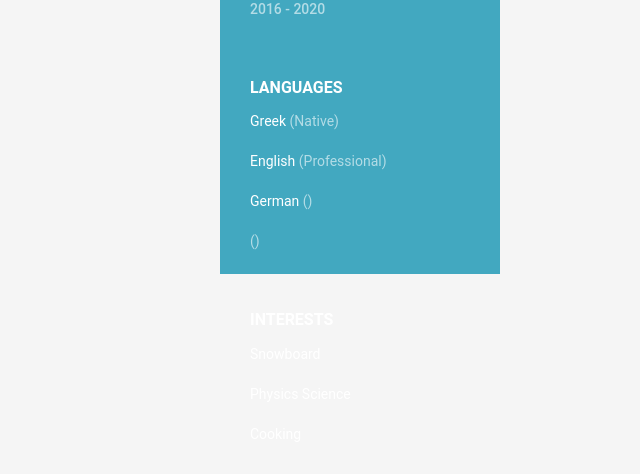
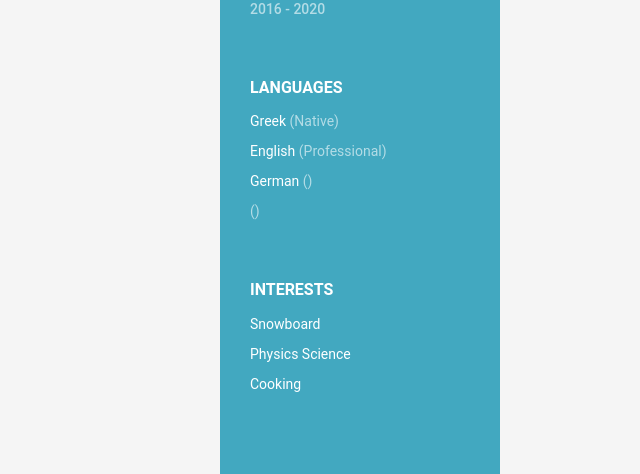
Before and after one commit to thanspan/CV, a Jekyll site: the page built from index.html, in a window 1280 px wide. Shown: the part 556-1030 px from the top of the page, without its empty margins (640-1280 px from the left). Built offline with Jekyll 4.4.1, drawn with Linux system fonts in a browser that asks for light colours.

Commit message:
Update _base.scss

```diff
--- a/_sass/_base.scss
+++ b/_sass/_base.scss
@@ -41,7 +41,7 @@ p {
     position: absolute;
     right: 0;
     width: 280px;
-    height: 100%;
+    height: 200%;
     min-height: 800px;
     color: #fff;
     a {
@@ -145,7 +145,7 @@ p {
     .interests-list {
         margin-bottom: 0;
         li {
-            margin-bottom: 20px;
+            margin-bottom: 10px;
             &:last-child {
                 margin-bottom: 0;
             }
```
